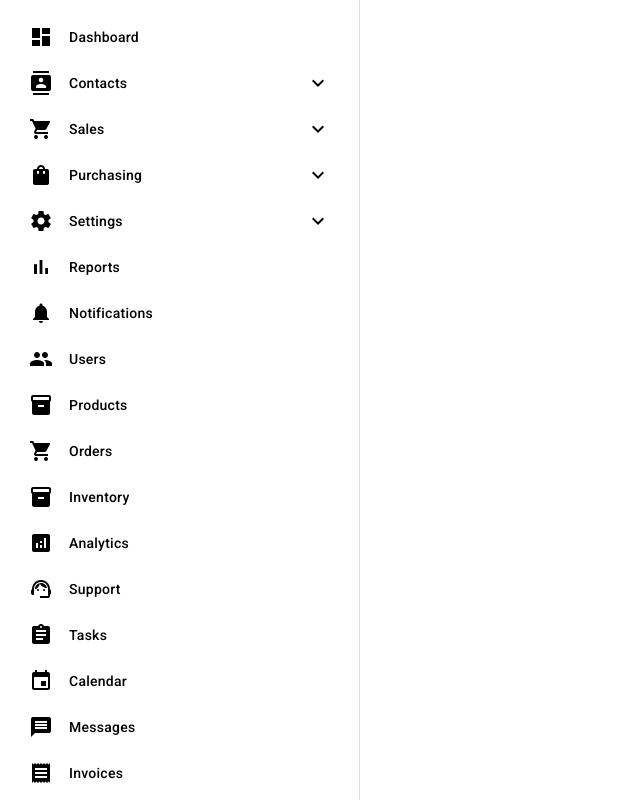
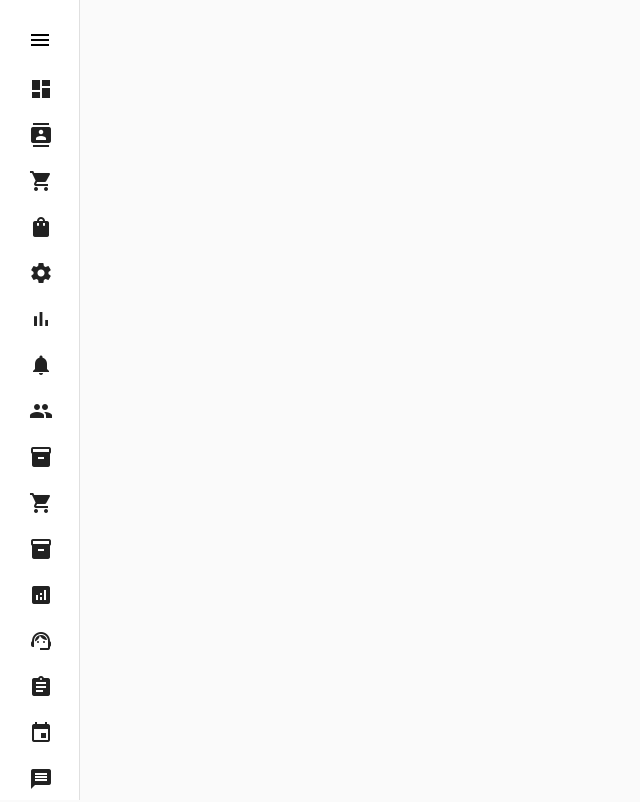
Before and after one commit to shinkhouse/angular-dashboard-example, an Angular app: page / in a window 1280 px wide. Shown: the top 802 px of the page, without its empty margins (0-640 px from the left). Built offline with nearby package versions, Linux system fonts and the light colour scheme.

Commit message:
wip: add light and dark styles, mini nav like MUI

```diff
--- a/src/app/sidenav-drawer/sidenav-drawer.component.html
+++ b/src/app/sidenav-drawer/sidenav-drawer.component.html
@@ -1,4 +1,7 @@
-<div class="sidenavigation">
+<div class="sidenavigation" [class.closed]="isClosed">
+    <button mat-icon-button class="toggle" (click)="toggleDrawerExpansion()">
+        <mat-icon>menu</mat-icon>
+      </button>
   <div
     class="navigation-group"
     *ngFor="
@@ -12,8 +15,9 @@
     <app-sidenav-item
       [label]="item.label"
       [isParent]="true"
+      [drawerOpen]="!isClosed"
       [expanded]="item.expanded ?? false"
-      (toggle)="toggle(item)"
+      (toggle)="toggleItemExpansion(item)"
       [routerLink]="item.route"
       [routerLinkActiveOptions]="{exact: true}"
       routerLinkActive="active"
@@ -26,6 +30,7 @@
       <app-sidenav-item
         *ngFor="let child of item.children; let last = last; let first = first"
         [label]="child.label"
+        [drawerOpen]="!isClosed"
         [expanded]="item.expanded ?? false"
         [routerLink]="child.route"
         [routerLinkActiveOptions]="{exact: true}"
@@ -33,7 +38,7 @@
         [isChild]="true"
         [isFirstChild]="first"
         [isLastChild]="last"
-        (toggle)="toggle(child)"
+        (toggle)="toggleItemExpansion(child)"
       >
       </app-sidenav-item>
     </div>
--- a/src/app/sidenav-drawer/sidenav-drawer.component.scss
+++ b/src/app/sidenav-drawer/sidenav-drawer.component.scss
@@ -1,5 +1,5 @@
 .sidenavigation {
-  --border-color: rgba(0, 0, 0, 0.12);
+  background-color: var(--elevated-bg-color);
   border-right: 1px solid var(--border-color);
   height: 100%;
   padding: 16px;
@@ -7,11 +7,16 @@
   flex-direction: column;
   width: 360px;
   gap: 4px;
+  transition: all 225ms cubic-bezier(0.4, 0, 0.2, 1);
+
+  &.closed {
+    width: 80px;
+  }
 
   .navigation-group {
     box-sizing: border-box;
     border: 1px solid transparent;
-    transition: all 225ms cubic-bezier(0.4, 0.0, 0.2, 1);
+    transition: all 225ms cubic-bezier(0.4, 0, 0.2, 1);
     &.expanded {
       border: 1px solid var(--border-color);
       border-radius: 4px;
--- a/src/app/sidenav-drawer/sidenav-drawer.component.ts
+++ b/src/app/sidenav-drawer/sidenav-drawer.component.ts
@@ -34,6 +34,7 @@ export interface NavigationItem {
   ],
 })
 export class SidenavDrawerComponent implements OnInit {
+  public isClosed: boolean = true;
   public navItems: NavigationItem[] = [
     {
       id: 1,
@@ -158,7 +159,6 @@ export class SidenavDrawerComponent implements OnInit {
   ];
 
   // Adding children to some of the navigation items
-
   ngOnInit(): void {
     this.navItems[1].children = [
       {
@@ -226,7 +226,11 @@ export class SidenavDrawerComponent implements OnInit {
     ];
   }
 
-  toggle(item: any) {
+  toggleDrawerExpansion() {
+    this.isClosed = !this.isClosed;
+  }
+
+  toggleItemExpansion(item: any) {
     if (item.children && item.children.length > 0) {
       item.expanded = !item.expanded;
     }
--- a/src/app/sidenav-drawer/sidenav-drawer.module.ts
+++ b/src/app/sidenav-drawer/sidenav-drawer.module.ts
@@ -4,10 +4,12 @@ import { SidenavDrawerComponent } from './sidenav-drawer.component';
 import { SidenavItemModule } from '../sidenav-item/sidenav-item.module';
 import { BrowserAnimationsModule } from '@angular/platform-browser/animations';
 import { RouterModule } from '@angular/router';
+import { MatButtonModule } from '@angular/material/button';
+import { MatIcon, MatIconModule } from '@angular/material/icon';
 
 @NgModule({
   declarations: [SidenavDrawerComponent],
-  imports: [CommonModule, SidenavItemModule, BrowserAnimationsModule, RouterModule],
+  imports: [CommonModule, SidenavItemModule, BrowserAnimationsModule, RouterModule, MatButtonModule, MatIconModule],
   exports: [SidenavDrawerComponent],
 })
 export class SidenavDrawerModule {}
--- a/src/app/sidenav-item/sidenav-item.component.html
+++ b/src/app/sidenav-item/sidenav-item.component.html
@@ -5,8 +5,8 @@
         <mat-icon *ngIf="!isParent">fiber_manual_record</mat-icon>
       </div>
     </div>
-    <span>{{ label }}</span>
+    <span *ngIf="drawerOpen">{{ label }}</span>
 </div>
-<mat-icon class="expand-arrow" *ngIf="hasChildren" [class.rotate-180]="expanded">
+<mat-icon class="expand-arrow" *ngIf="hasChildren && drawerOpen" [class.rotate-180]="expanded">
     keyboard_arrow_down
 </mat-icon>
--- a/src/app/sidenav-item/sidenav-item.component.scss
+++ b/src/app/sidenav-item/sidenav-item.component.scss
@@ -1,5 +1,4 @@
 :host-context(.sidenav-item) {
-  --border-color: rgba(0, 0, 0, 0.12);
   border: 0px;
   border-radius: 4px;
   padding: 8px 12px;
@@ -14,6 +13,7 @@
   height: 40px;
   position: relative;
   transition: all 225ms cubic-bezier(0.4, 0, 0.2, 1);
+  color: var(--text-color-primary);
 
   .content-container {
     display: flex;
@@ -34,8 +34,8 @@
   }
 
   &.active {
-    background-color: rgba(229, 239, 255, 1);
-    color: rgba(54, 123, 245, 1);
+    background-color: var(--color-primary-transparent);
+    color: var(--color-primary)
   }
   &.expanded {
     // &.child-item {
--- a/src/app/sidenav-item/sidenav-item.component.ts
+++ b/src/app/sidenav-item/sidenav-item.component.ts
@@ -17,6 +17,7 @@ import { Component, EventEmitter, Input, Output } from '@angular/core';
   }
 })
 export class SidenavItemComponent {
+  @Input() drawerOpen: boolean = true;
   @Input() label: string = '';
   @Input() hasChildren: boolean = false; // Determines if the nav item has children
   @Input() isParent: boolean = false; // Determines if the nav item is a parent
--- a/src/styles.scss
+++ b/src/styles.scss
@@ -1,6 +1,29 @@
 /* You can add global styles to this file, and also import other style files */
 * {
-    box-sizing: border-box;
+  box-sizing: border-box;
 }
-html, body { height: 100%; }
-body { margin: 0; font-family: Roboto, "Helvetica Neue", sans-serif; }
+html,
+body {
+  height: 100%;
+}
+body {
+  margin: 0;
+  font-family: Roboto, "Helvetica Neue", sans-serif;
+  --border-color: rgba(0, 0, 0, 0.12);
+  --background-color: #fafafa;
+  --elevated-bg-color: #ffffff;
+  --color-primary: rgba(54, 123, 245, 1);
+  --color-primary-transparent: rgba(229, 239, 255, 1);
+  --text-color-primary: rgba(0, 0, 0, 0.87);
+
+  background: var(--background-color);
+
+  &.dark {
+    --border-color: rgba(255, 255, 255, 0.12);
+    --background-color: #121212;
+    --elevated-bg-color: #1f1f1f;
+    --color-primary: rgba(88, 170, 255, 1);
+    --color-primary-transparent: rgb(60, 100, 164, 0.36);
+    --text-color-primary: rgba(255, 255, 255, 0.87);
+  }
+}
```
